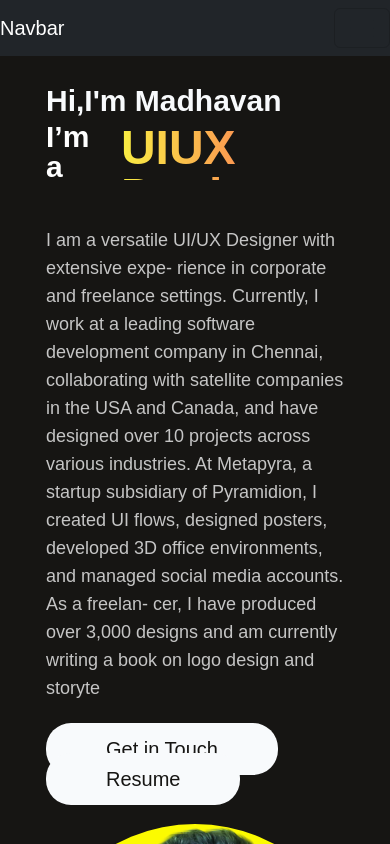
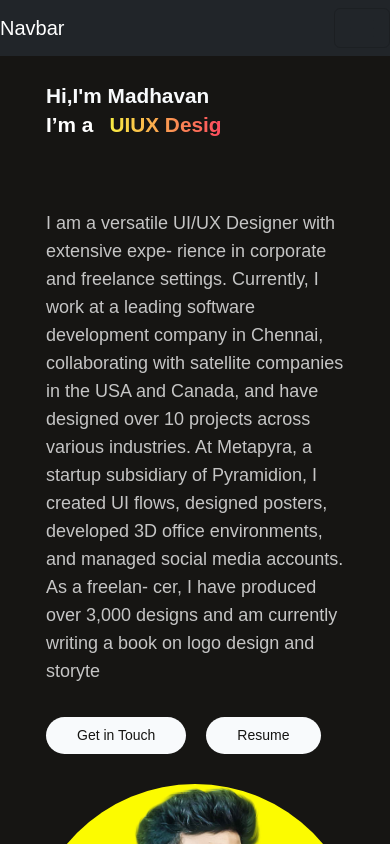
Before and after one commit to poovarasanpspv/madhavanportfolio, a React (Create React App) app in the folder frontend/: page / in a window 390 px wide. Shown: the top 844 px of the page. Built offline with nearby package versions, Linux system fonts and the light colour scheme; no server answers.

Commit message:
Update App.css
css add

```diff
--- a/frontend/src/App.css
+++ b/frontend/src/App.css
@@ -238,8 +238,31 @@ border-bottom-left-radius: 1rem;
   .hero-banner-box-section .hero-banner-text{
     padding: 30px;
   }
-    .hero-banner-text h1,
-    .hero-banner-text h2 {
-      font-size: 30px;
+  .hero-banner-text h1,
+  .hero-banner-text h2 {
+    font-size: 1.3rem;
+  }
+
+  .typed-text-color{
+    font-size: 1.3rem;
+  }
+
+  .hero-banner-text h2 {
+    display: inline;
+    overflow: hidden;
+  }
+
+    .get-touch-you a{
+      padding: 8px 31px;
+      font-size: 14px;
+      display: inline-block;
     }
+    nav.navbarnavbar-expand-lg{
+      padding-left: 0.5rem;
+      padding-right: 0.5rem;
+    }
+    .section-expit .icons img{
+      max-width: 30px;
+    }
+
 }
```
